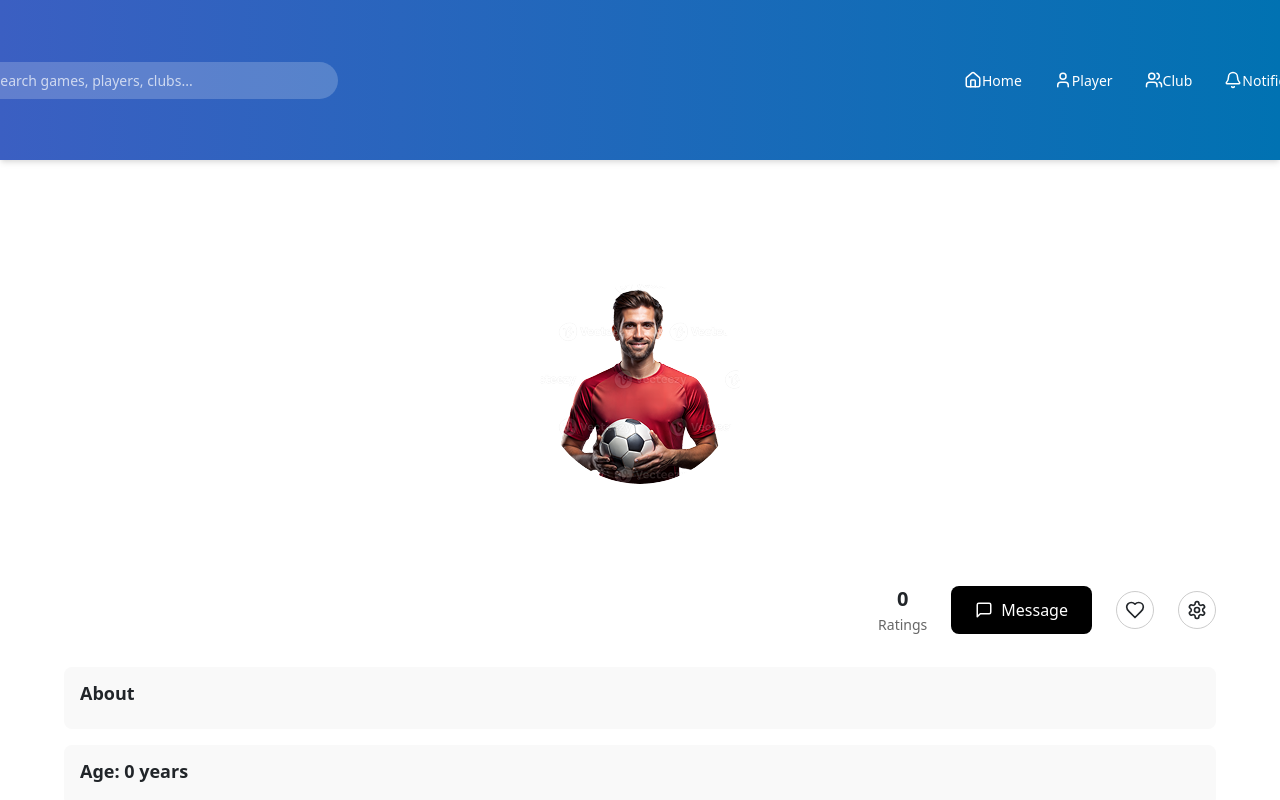
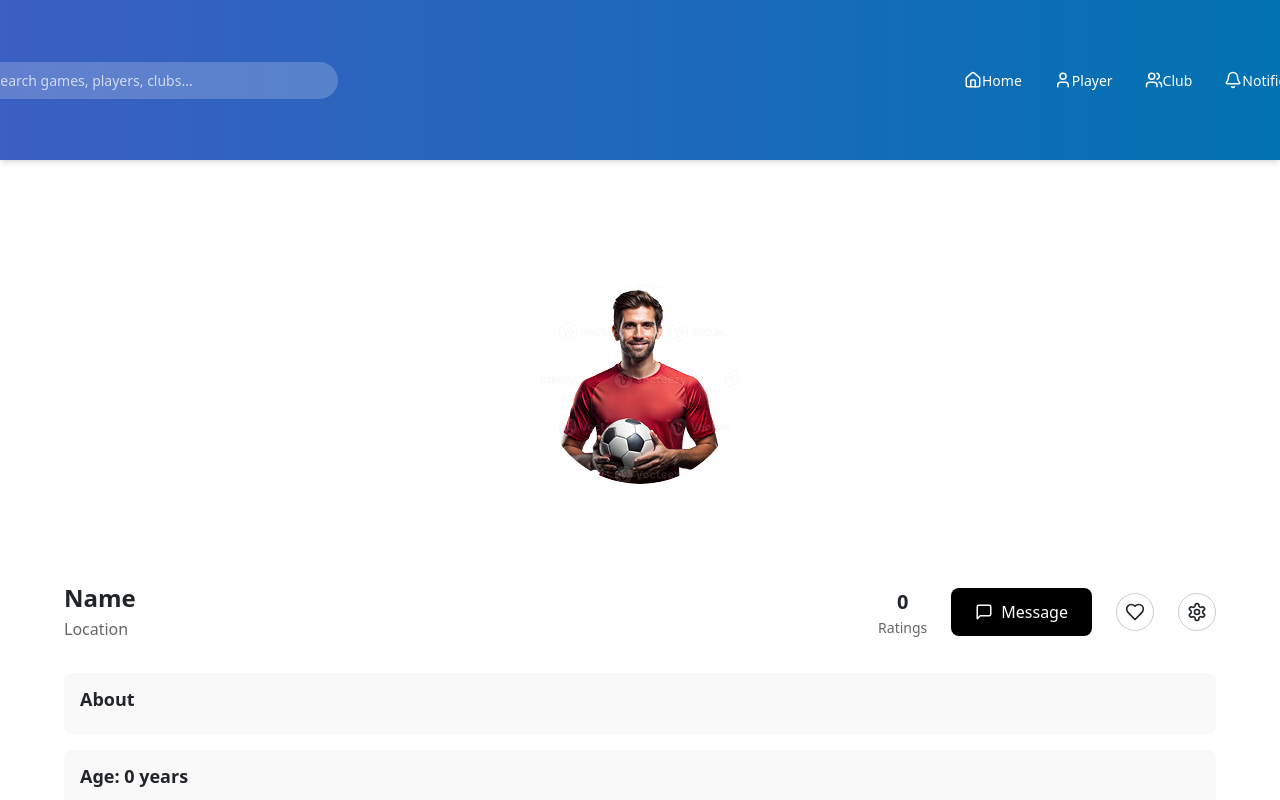
Before and after one commit to Nisith99/SDGP-GameSphere, a React (Vite) app in the folder frontend/: page /playerProfile in a window 1280 px wide. Shown: the top 800 px of the page. Built offline with nearby package versions, Linux system fonts and the light colour scheme; no server answers.

Commit message:
Code Impliment

```diff
--- a/frontend/src/pages/Profile/PlayerProfile.jsx
+++ b/frontend/src/pages/Profile/PlayerProfile.jsx
@@ -17,9 +17,9 @@ import './PlayerProfile.css'; // Import the CSS file
 
 const PlayerProfile = () => {
   const [playerData, setPlayerData] = useState({
-    playerName: "",
+    playerName: "Name",
     rating: 0,
-    location: "",
+    location: "Location",
     about: "",
     age: 0,
     position: "",
--- a/frontend/src/pages/Profile/Profile.css
+++ b/frontend/src/pages/Profile/Profile.css
@@ -225,8 +225,10 @@
     background-color: #f0f0f0;
   }
 
+  /* Settings part*/
+
   .settings-body {
-    padding: 16px;
+    padding: 0;
   }
 
   .settings-section {
--- a/frontend/src/pages/Profile/Profile.jsx
+++ b/frontend/src/pages/Profile/Profile.jsx
@@ -473,9 +473,10 @@ export const Profile = ({
               </button>
             </div>
           </div>
-          <Footer />
+
         </div>
       )}
+      <Footer />
     </>
   );
 };
```
